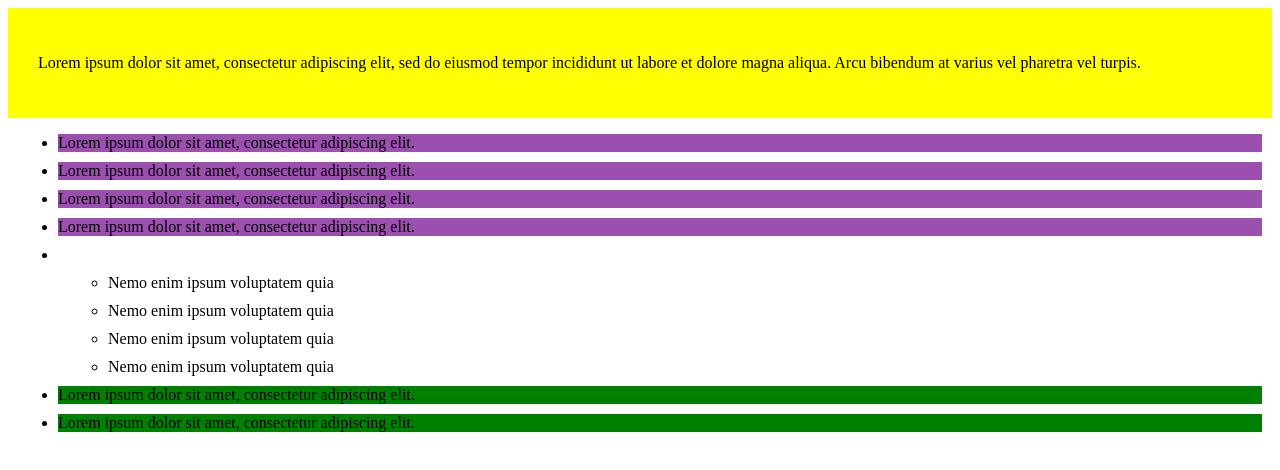
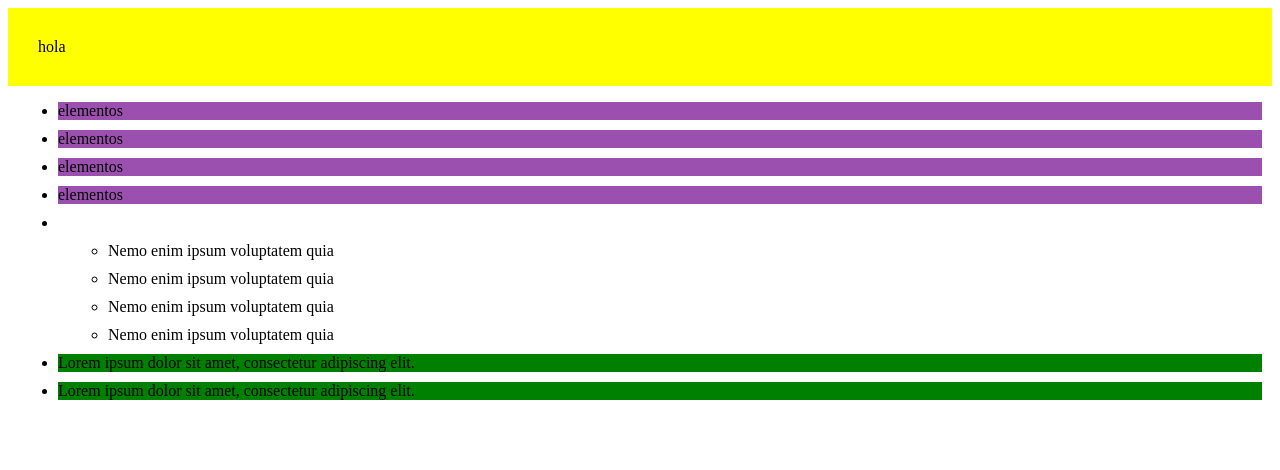
Before and after one commit to Crushedkrz78/jquery_ajax_basics, a plain HTML site: page index.html in a window 1280 px wide. Drawn offline with nearby package versions, Linux system fonts and the light colour scheme.

Commit message:
6.Selección por ID y por Clase

```diff
--- a/index.html
+++ b/index.html
@@ -26,5 +26,8 @@
             <li class="class2">Lorem ipsum dolor sit amet, consectetur adipiscing elit.</li>
             <li class="class2">Lorem ipsum dolor sit amet, consectetur adipiscing elit.</li>
         </ul>
+
+        <script src="https://code.jquery.com/jquery-3.6.0.min.js" integrity="sha256-/xUj+3OJU5yExlq6GSYGSHk7tPXikynS7ogEvDej/m4=" crossorigin="anonymous"></script>
+        <script src="js/script.js"></script>
     </body>
 </html>
--- a/js/script.js
+++ b/js/script.js
@@ -1,3 +1,6 @@
 $(document).ready(function(){
-    //Something written here
+    //DOM elements selection
+    $('#container').html('hola');
+
+    $('.class1').text('elementos');
 });
```
